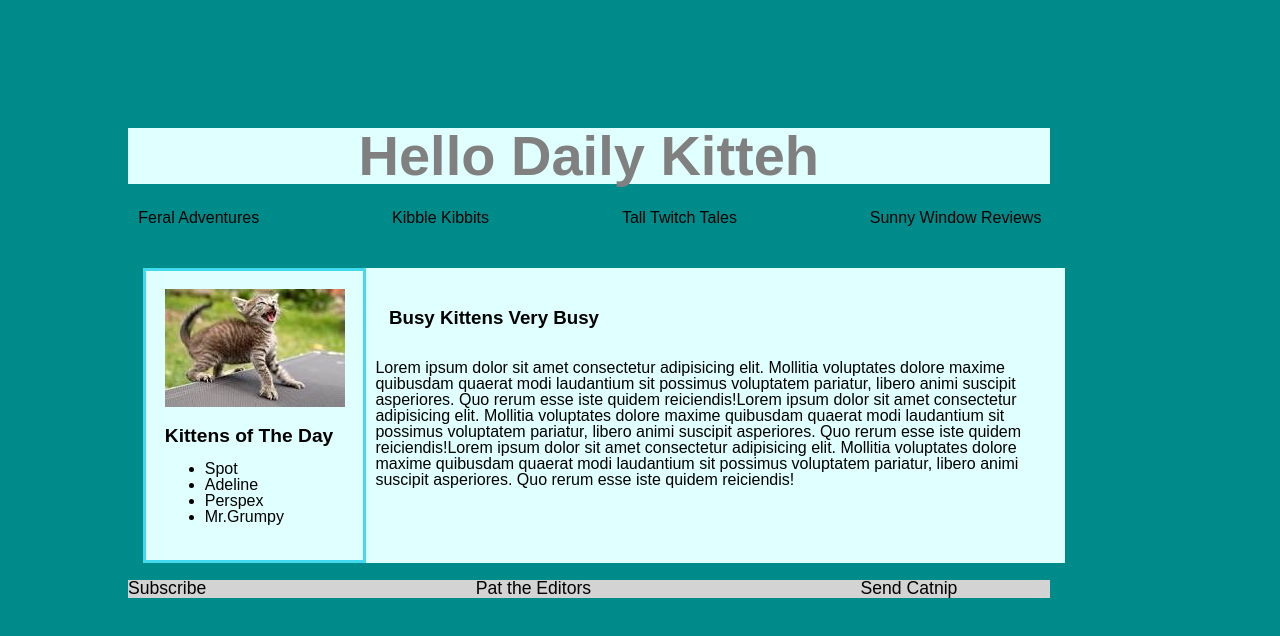
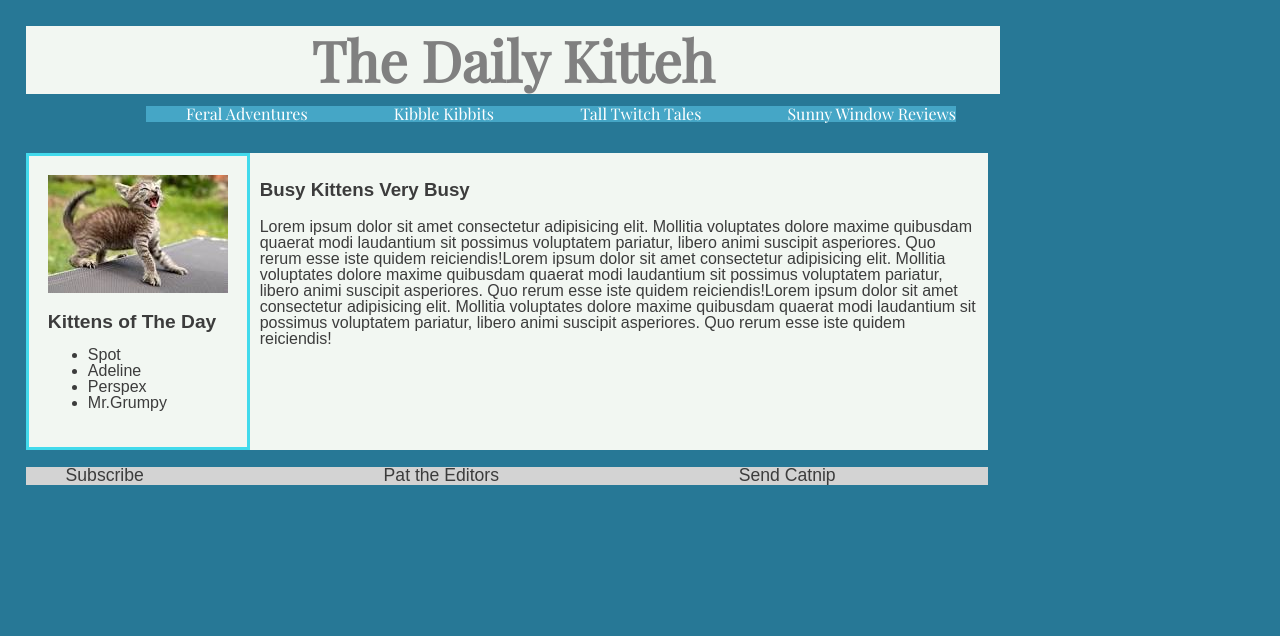
Before and after one commit to hjohnson120/daily-kitteh, a website: page public/index.html in a window 1280 px wide. Drawn offline with nearby package versions, Linux system fonts and the light colour scheme.

Commit message:
secondcat

```diff
--- a/public/index.html
+++ b/public/index.html
@@ -6,12 +6,20 @@
     <title>Daily Kitteh</title>
     <link rel="shortcut icon" href="/favicon.ico" />
     <link rel="stylesheet" href="/screen.css" />
+    <link
+      href="https://fonts.googleapis.com/css?family=Playfair+Display"
+      rel="stylesheet"
+    />
+    <link
+      href="https://fonts.googleapis.com/css?family=Lato"
+      rel="stylesheet"
+    />
   </head>
   <body>
     <header>
-      <h1>Hello Daily Kitteh</h1>
-      <section>
-        <ul class="first-ul">
+      <h1>The Daily Kitteh</h1>
+      <section class="top-list">
+        <ul class="first-ul white-text">
           <li>Feral Adventures</li>
           <li>Kibble Kibbits</li>
           <li>Tall Twitch Tales</li>
--- a/public/screen.css
+++ b/public/screen.css
@@ -1,5 +1,5 @@
 :root {
-  background-color: darkcyan;
+  background-color: #277896;
   font: 16px / 1 sans-serif;
 }
 
@@ -7,49 +7,47 @@ html {
   height: 70%;
   margin: 0%;
   padding-top: 0%;
-  padding-bottom: 4%;
+  justify-content: center;
 }
 header {
-  margin-block-start: 0%;
-  margin-block-end: 0%;
-  padding: 0%;
+  justify-content: space-around;
+  font-family: 'Playfair Display', serif;
+  color: #3c3c3c;
 }
 main {
   border-color: lightcyan;
   justify-content: center;
   background: lightcyan;
-  padding-bottom: 0%;
-  max-width: 90%;
-  margin: 1.5%;
+  max-width: 80%;
+  margin: 0%;
 }
 body {
   align-items: center;
   flex-direction: column;
   justify-content: center;
-  margin: 10% 10% 20% 10%;
+  margin: 2% 4% 4% 2%;
+  color: #3c3c3c;
 }
 h1 {
   color: grey;
-  background: lightcyan;
-  align-items: center;
+  background: #f2f7f2;
   font-size: 3.5rem;
-  max-width: 90%;
-  padding: 0%;
+  max-width: 80%;
+  margin: 0%;
   text-align: center;
-  margin: 0%;
+  justify-content: center;
+  padding: 0.5%;
 }
-
-h3 {
-  background-color: lightcyan;
-  max-width: 90%;
-  padding: 2%;
+.white-text {
+  color: white;
+  background-color: #45a6c6;
+  margin: 0% 0% 2% 0%;
 }
 .first-ul {
   display: flex;
   list-style: none;
   justify-content: space-between;
-  padding: 0%;
-  max-width: 90%;
+  max-width: 80%;
 }
 h2 {
   justify-content: space-between;
@@ -59,14 +57,13 @@ h2 {
   display: flex;
   list-style: none;
   justify-content: space-between;
-  background-color: (#42daec);
+  background-color: #f2f7f2;
 }
 p {
   font-size: 1rem;
+  color: #3c3c3c;
 }
-.second-ul {
-  flex-direction: flex;
-}
+
 .picture {
   border: solid;
   border-color: #42daec;
@@ -79,9 +76,13 @@ img {
 footer {
   background-color: lightgrey;
   font-size: 1.1rem;
-  justify-content: space-around;
-  max-width: 90%;
+  max-width: 80%;
+  justify-content: center;
 }
 section {
   padding: 1%;
 }
+.top-list {
+  margin: auto;
+  max-width: 80%;
+}
```
